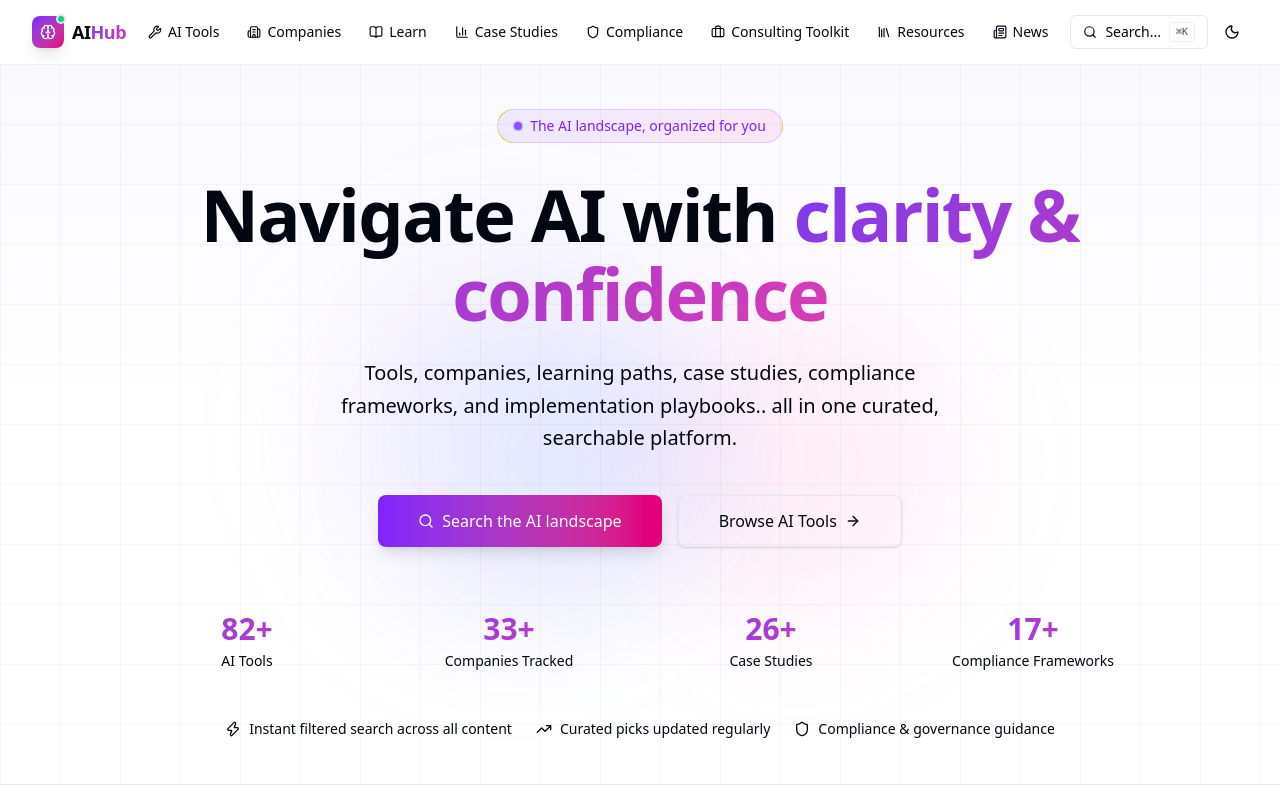
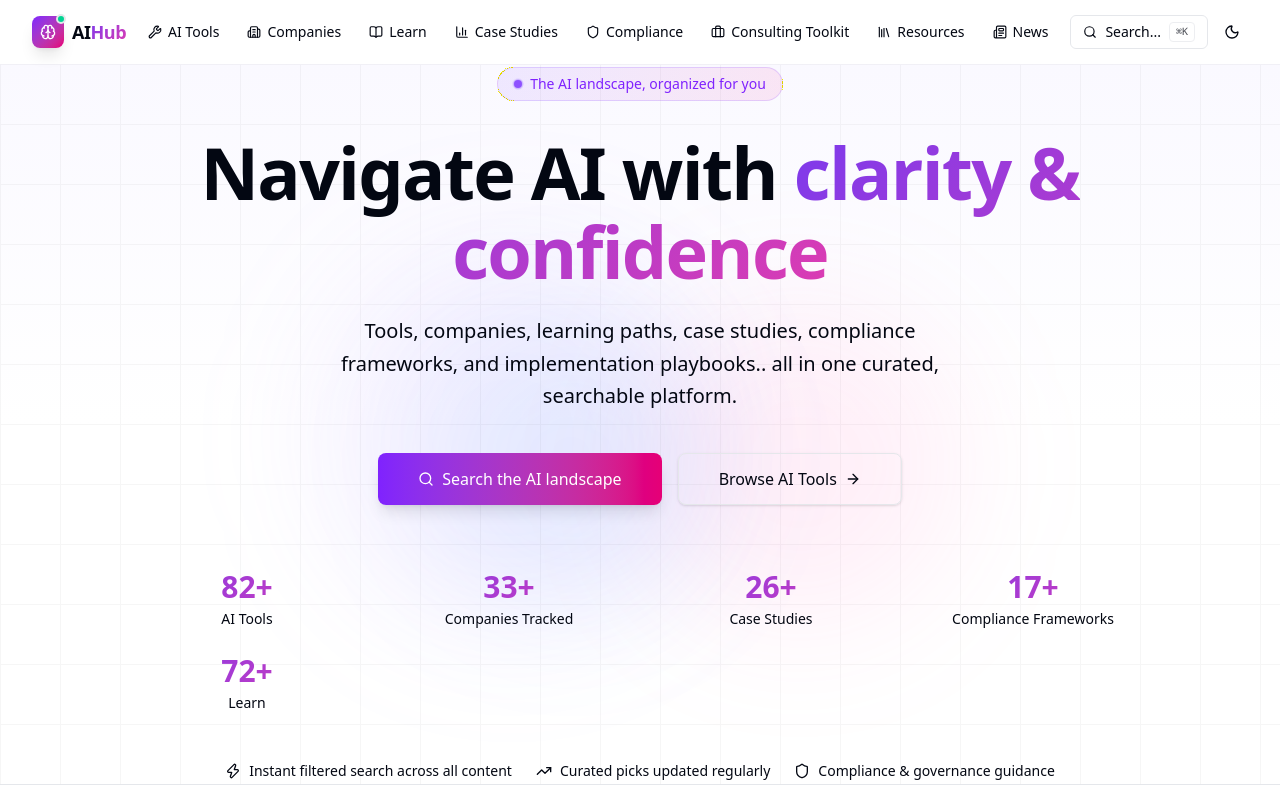
Before and after one commit to SridharSwiss/AI, a Next.js app in the folder ai-hub/: page / in a window 1280 px wide. Shown: the top 800 px of the page. Built offline with nearby package versions, Linux system fonts and the light colour scheme.

Commit message:
Update hero.tsx

```diff
--- a/ai-hub/src/components/home/hero.tsx
+++ b/ai-hub/src/components/home/hero.tsx
@@ -8,6 +8,7 @@
   { label: "Companies Tracked", value: "33+" },
   { label: "Case Studies", value: "26+" },
   { label: "Compliance Frameworks", value: "17+" },
+  { label: "Learn", value: "72+" },
 ];
 
 const highlights = [
```
